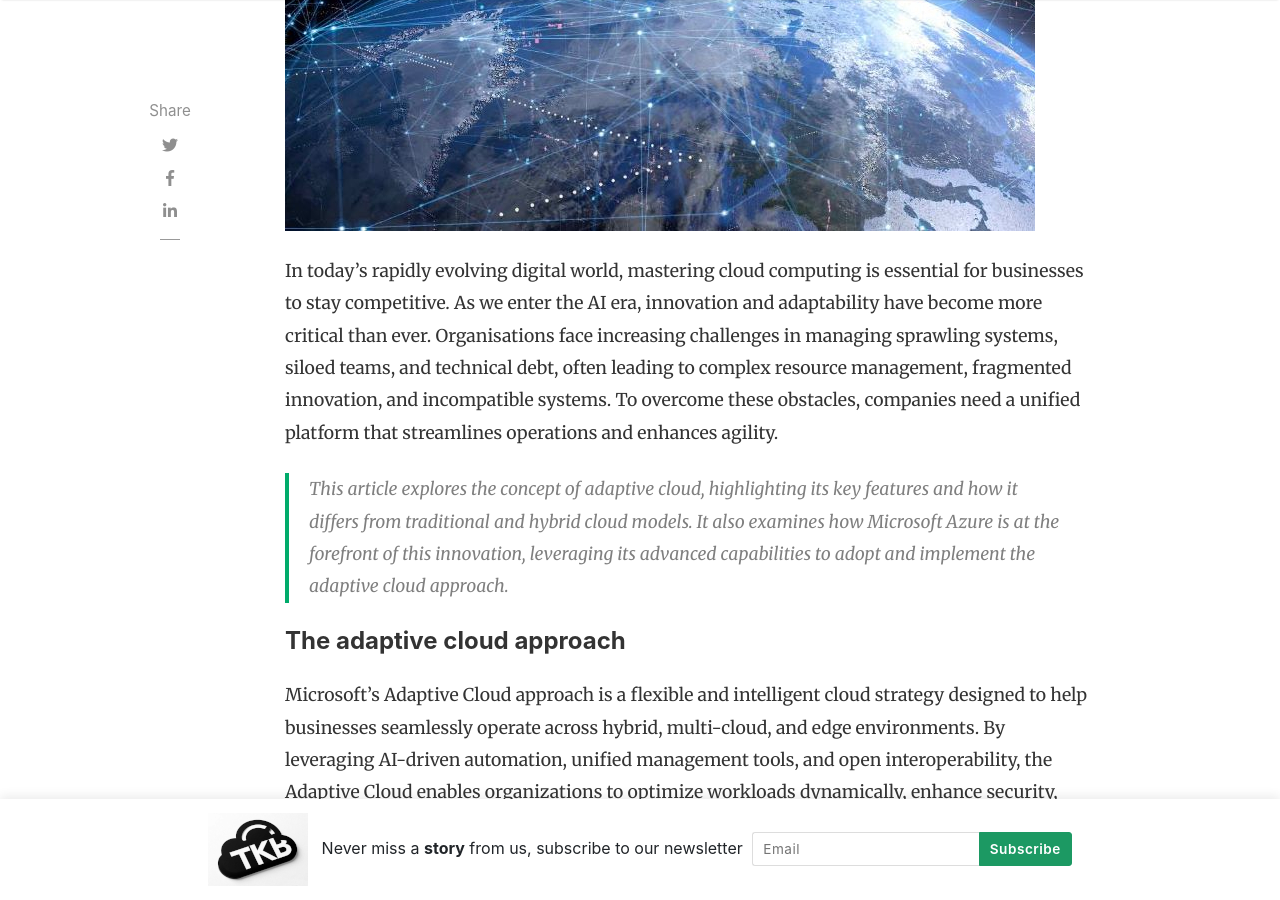
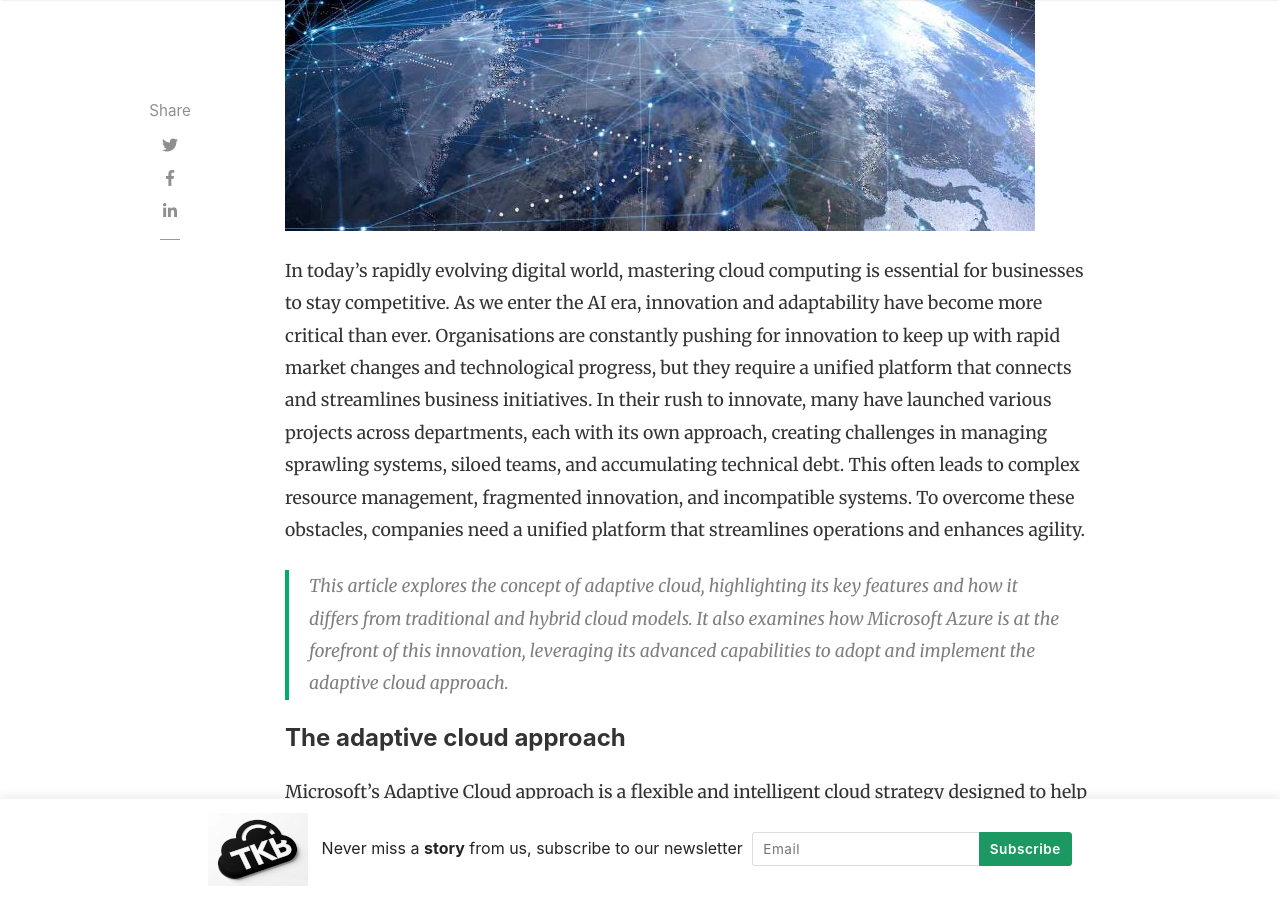
Before and after one commit to mcoutanche/github.io, a Jekyll site: the page built from _posts/2025-01-29-adaptive-cloud.md, in a window 1280 px wide and 900 px high, scrolled down 732 px. Built offline with Jekyll 4.4.1, drawn with Linux system fonts in a browser that asks for light colours; nearby versions of some CDN libraries; comment, search, counter and statistics services are not loaded.

Commit message:
post update

```diff
--- a/_posts/2025-01-29-adaptive-cloud.md
+++ b/_posts/2025-01-29-adaptive-cloud.md
@@ -11,7 +11,7 @@ hidden: true
 rating: 4.5
 ---
 
-In today’s rapidly evolving digital world, mastering cloud computing is essential for businesses to stay competitive. As we enter the AI era, innovation and adaptability have become more critical than ever. Organisations face increasing challenges in managing sprawling systems, siloed teams, and technical debt, often leading to complex resource management, fragmented innovation, and incompatible systems. To overcome these obstacles, companies need a unified platform that streamlines operations and enhances agility.
+In today’s rapidly evolving digital world, mastering cloud computing is essential for businesses to stay competitive. As we enter the AI era, innovation and adaptability have become more critical than ever. Organisations are constantly pushing for innovation to keep up with rapid market changes and technological progress, but they require a unified platform that connects and streamlines business initiatives. In their rush to innovate, many have launched various projects across departments, each with its own approach, creating challenges in managing sprawling systems, siloed teams, and accumulating technical debt. This often leads to complex resource management, fragmented innovation, and incompatible systems. To overcome these obstacles, companies need a unified platform that streamlines operations and enhances agility.
 
 > This article explores the concept of adaptive cloud, highlighting its key features and how it differs from traditional and hybrid cloud models. It also examines how Microsoft Azure is at the forefront of this innovation, leveraging its advanced capabilities to adopt and implement the adaptive cloud approach.
 
```
